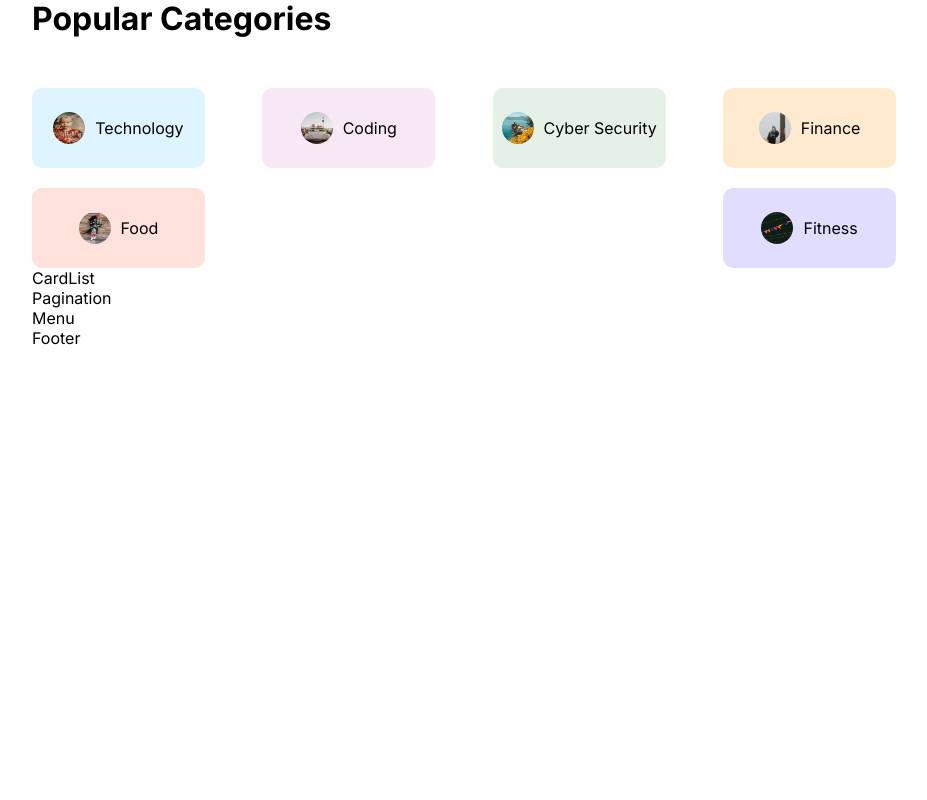
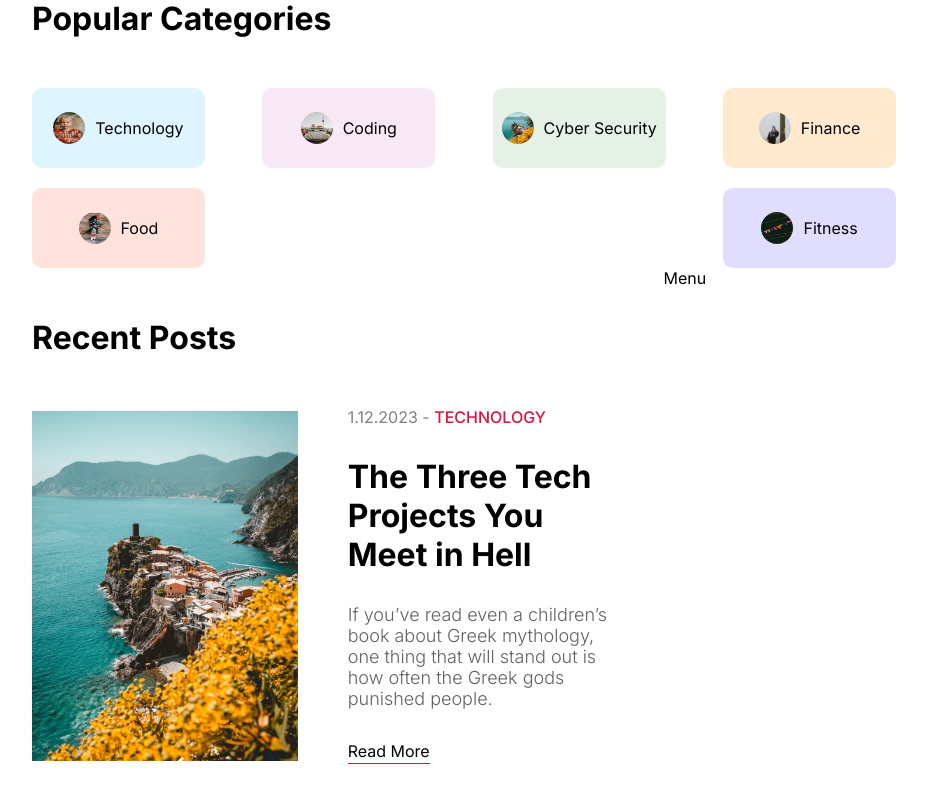
Before and after one commit to max-ajwang/nextjs-blog, a Next.js app: page / in a window 1280 px wide. Shown: the part 1002-1802 px from the top of the page, without its empty margins (176-1103 px from the left). Before the commit the page ends 1350 px from the top, so only its background shows below. Built offline with nearby package versions, Linux system fonts and the light colour scheme.

Commit message:
Blog Post Card Component Design

```diff
--- a/src/app/homepage.module.css
+++ b/src/app/homepage.module.css
@@ -0,0 +1,4 @@
+.content {
+  display: flex;
+  gap: 50px;
+}
--- /dev/null
+++ b/src/components/card/Card.jsx
@@ -0,0 +1,31 @@
+import Image from 'next/image';
+import styles from './card.module.css';
+import Link from 'next/link';
+
+const Card = () => {
+  return (
+    <div className={styles.container}>
+      <div className={styles.imageContainer}>
+        <Image src="/p1.jpeg" alt="" fill className={styles.image} />
+      </div>
+      <div className={styles.textContainer}>
+        <div className={styles.detail}>
+          <span className={styles.date}>1.12.2023 - </span>
+          <span className={styles.category}>TECHNOLOGY</span>
+        </div>
+        <Link href="/">
+          <h1>The Three Tech Projects You Meet in Hell</h1>
+        </Link>
+        <p className={styles.desc}>
+          If you’ve read even a children’s book about Greek mythology, one thing
+          that will stand out is how often the Greek gods punished people.
+        </p>
+        <Link href="/" className={styles.link}>
+          Read More
+        </Link>
+      </div>
+    </div>
+  );
+};
+
+export default Card;
--- /dev/null
+++ b/src/components/card/card.module.css
@@ -0,0 +1,44 @@
+.container {
+  margin-bottom: 50px;
+  display: flex;
+  align-items: center;
+  gap: 50px;
+}
+
+.imageContainer {
+  flex: 1;
+  height: 350px;
+  position: relative;
+}
+
+.image {
+  object-fit: cover;
+}
+
+.textContainer {
+  flex: 1;
+  display: flex;
+  flex-direction: column;
+  gap: 30px;
+}
+
+.date {
+  color: gray;
+}
+
+.category {
+  color: crimson;
+  font-weight: 500;
+}
+
+.desc {
+  font-size: 18px;
+  font-weight: 300;
+  color: var(--softTextColor);
+}
+
+.link {
+  border-bottom: 1px solid crimson;
+  width: max-content;
+  padding: 2px 0px;
+}
--- a/src/components/cardList/CardList.jsx
+++ b/src/components/cardList/CardList.jsx
@@ -1,11 +1,19 @@
 import React from 'react';
 import styles from './cardList.module.css';
 import Pagination from '../pagination/Pagination';
+import Image from 'next/image';
+import Card from '../card/Card';
 
 const CardList = () => {
   return (
     <div className={styles.container}>
-      CardList
+      <h1 className={styles.title}>Recent Posts</h1>
+      <div className={styles.posts}>
+        <Card />
+        <Card />
+        <Card />
+        <Card />
+      </div>
       <Pagination />
     </div>
   );
--- a/src/components/cardList/cardList.module.css
+++ b/src/components/cardList/cardList.module.css
@@ -0,0 +1,7 @@
+.container {
+  flex: 5;
+}
+
+.title {
+  margin: 50px 0px;
+}
--- a/src/components/menu/menu.module.css
+++ b/src/components/menu/menu.module.css
@@ -0,0 +1,3 @@
+.container {
+  flex: 2;
+}
--- a/src/components/navbar/Navbar.jsx
+++ b/src/components/navbar/Navbar.jsx
@@ -18,7 +18,7 @@ const Navbar = () => {
       <div className={styles.links}>
         <ThemeToggle />
         <Link href="/" className={styles.link}>
-          Homepage
+          Home
         </Link>
         <Link href="/" className={styles.link}>
           About
```
